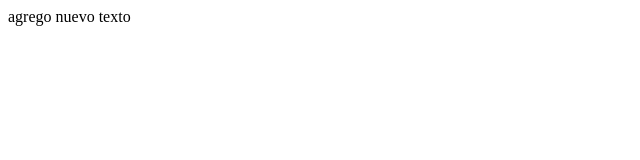
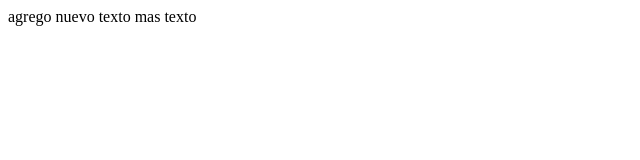
Before and after one commit to asosam91/Test, a plain HTML site: page index.html in a window 1280 px wide. Shown: the full height of the page, 0-640 px from the left. Drawn offline with Linux system fonts and the light colour scheme.

Commit message:
mas texto

```diff
--- a/index.html
+++ b/index.html
@@ -6,6 +6,6 @@
 </head>
 <body>
 	<style class="holi">dos mas dos</style>
-	agrego nuevo texto
+	agrego nuevo texto mas texto
 </body>
 </html>
```
